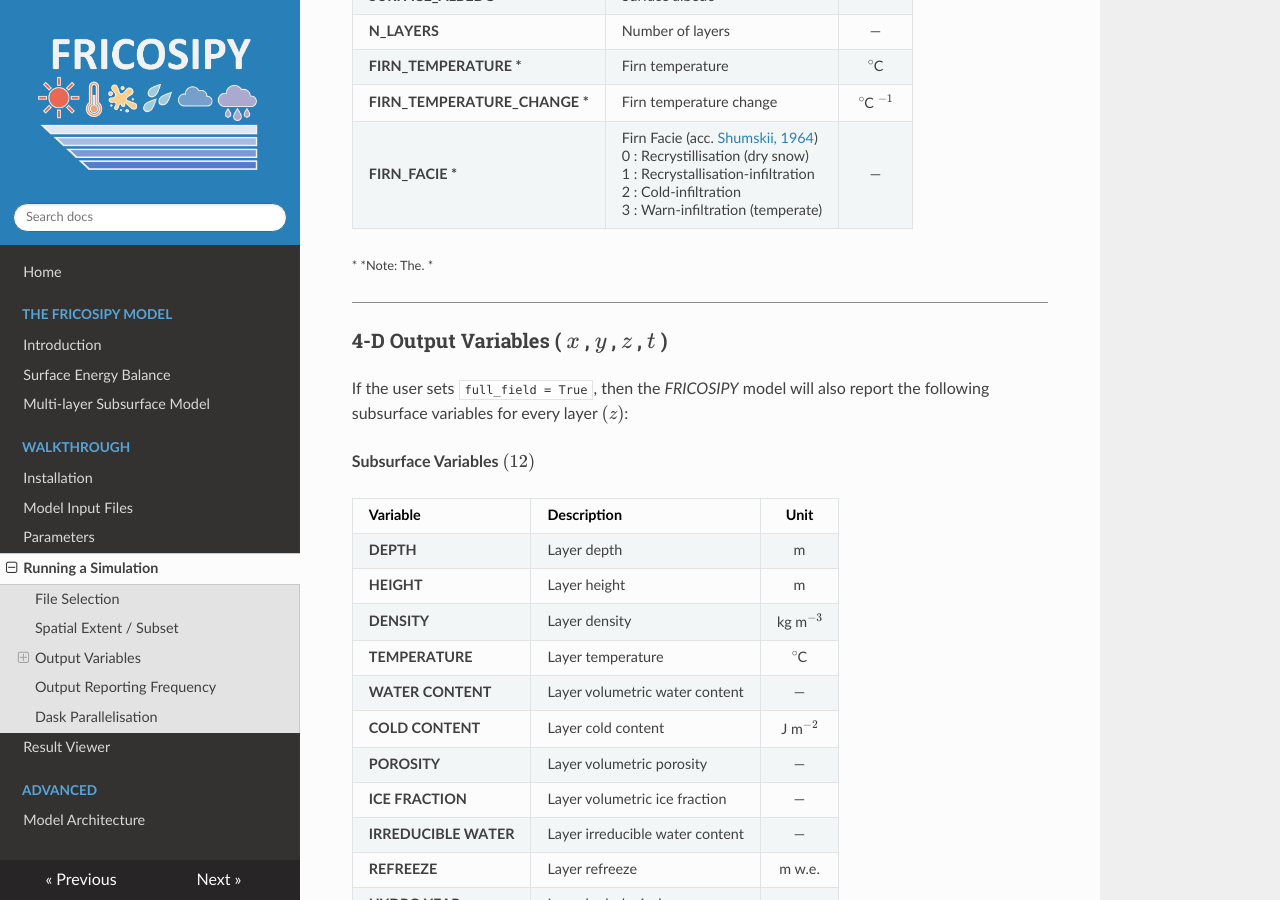
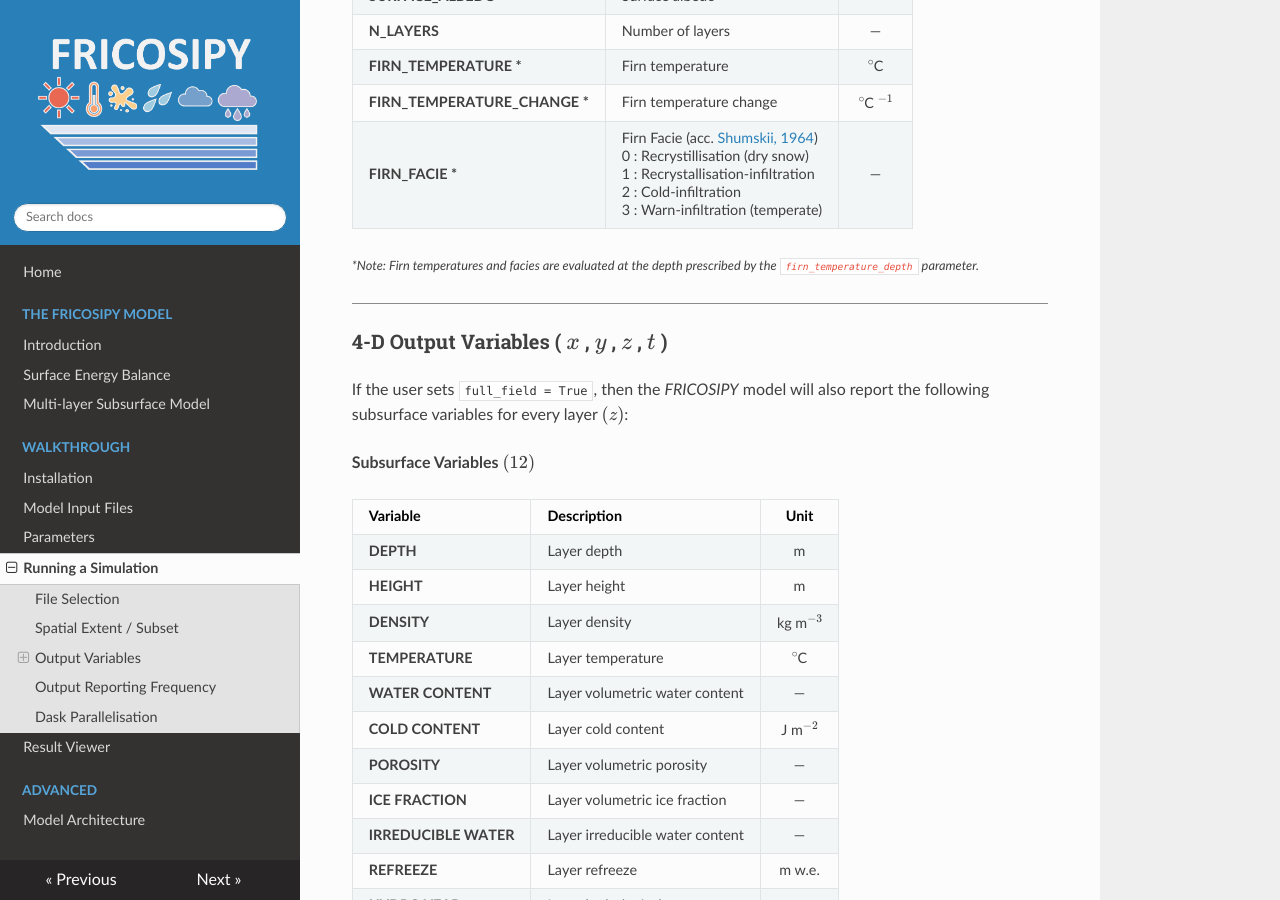
Before and after one commit to MarcusGastaldello/FRICOSIPY, an MkDocs documentation site: the page built from docs/running_a_simulation.md, in a window 1280 px wide and 900 px high, scrolled down 2230 px. Built offline with MkDocs 1.6.1, drawn with Linux system fonts in a browser that asks for light colours; nearby versions of some CDN libraries.

Commit message:
Update running_a_simulation.md

```diff
--- a/docs/running_a_simulation.md
+++ b/docs/running_a_simulation.md
@@ -98,7 +98,7 @@ The *FRICOSIPY* model will report the following variables for each spatial node
 | **FIRN_TEMPERATURE_CHANGE \*** | Firn temperature change | $^\circ$C $^{-1}$ |
 | **FIRN_FACIE \*** | Firn Facie (acc. [Shumskii, 1964](https://doi.org/10.1017/S0016756800050597)) <br> 0 : Recrystillisation (dry snow) <br> 1 : Recrystallisation-infiltration <br> 2 : Cold-infiltration <br> 3 : Warn-infiltration (temperate)| — |
 
-<small> * \*Note: The. * </small>
+<small> *\*Note: Firn temperatures and facies are evaluated at the depth prescribed by the `firn_temperature_depth` parameter.* </small>
 
 <hr style="height:1px; background-color:#8b8b8b; border:none;" />
 
```
